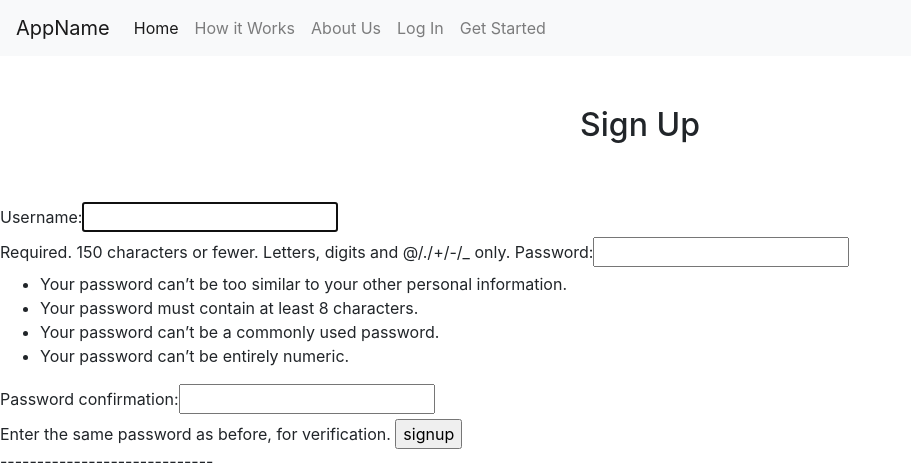
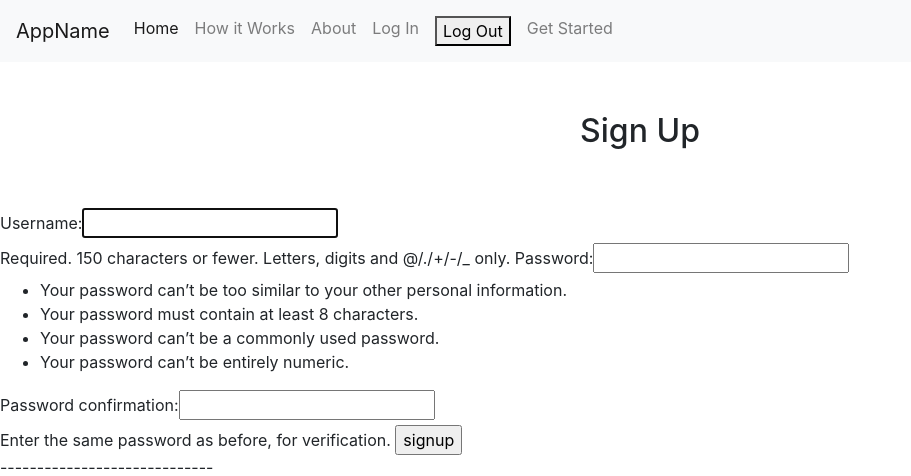
Before and after one commit to ingridavis/capstone_app, a Django app: page /accounts/ in a window 1280 px wide. Shown: the top 476 px of the page, without its empty margins (0-911 px from the left). Run offline with Django 3.2, Linux system fonts and the light colour scheme; some libraries are stand-ins or nearby versions.

Commit message:
accounts and events update

```diff
--- a/config/accounts/urls.py
+++ b/config/accounts/urls.py
@@ -9,5 +9,6 @@ urlpatterns = [
     path('', views.signup_view, name="signup"),
     # create_account function in views will be fired when someone visits this path.
     path('login', views.login_view, name="login"),
+    path('logout', views.logout_view, name="logout"),
 
 ]
--- a/config/accounts/views.py
+++ b/config/accounts/views.py
@@ -1,6 +1,6 @@
 from django.shortcuts import render, redirect
 from django.contrib.auth.forms import UserCreationForm, AuthenticationForm
-from django.contrib.auth import login
+from django.contrib.auth import login, logout
 # Create your views here.
 def signup_view(request):
     # saving info to the database then redirecting to events/index.html
@@ -29,3 +29,8 @@ def login_view(request):
     else:
         form = AuthenticationForm()
     return render(request, 'accounts/login.html', {'form':form})
+
+def logout_view(request):
+    if request.method == 'POST':
+        logout(request)
+        return redirect('accounts:signup')
--- a/config/events/templates/events/new_event.html
+++ b/config/events/templates/events/new_event.html
@@ -7,6 +7,8 @@
 
           </div>
         </div>
+
+
         <form class="login-form">
           <div class="form-group">
             <!--<label>Title</label>-->
--- a/config/events/urls.py
+++ b/config/events/urls.py
@@ -8,7 +8,8 @@ urlpatterns = [
 
     path('', views.events_home, name='list'),
     # create_account function in views will be fired when someone visits this path.
-    path('new_event', views.new_event),
+    path('new_event', views.new_event, name="new_event"),
     path('preview_event', views.preview_event),
     path('<slug:slug>/', views.event_detail, name='detail'),
+
 ]
--- a/config/events/views.py
+++ b/config/events/views.py
@@ -1,19 +1,25 @@
 from django.shortcuts import render
 from .models import Event
 from django.http import HttpResponse
+from django.contrib.auth.decorators import login_required
 
 # Create your views here.
+@login_required(login_url="/accounts/login")
 def events_home(request):
     #automatically ordering my events list from the database by date
     events = Event.objects.all().order_by('date')
     return render(request, 'events/index.html', {'events': events })
     #created dictionary to send to template
+
+@login_required(login_url="/accounts/login")
 def new_event(request):
     return render(request, "events/new_event.html")
 
+@login_required(login_url="/accounts/login")
 def preview_event(request):
     return render(request, "events/preview_event.html")
 
+@login_required(login_url="/accounts/login")
 def event_detail(request, slug):
     event = Event.objects.get(slug=slug)
     return render(request, 'events/event_detail.html', {'event':event })
--- a/config/templates/base_layout.html
+++ b/config/templates/base_layout.html
@@ -12,24 +12,39 @@
 </head>
 <body>
     <header>
-        <!--Navbar-->
+        <!--Testing Navbar with forms-->
+        <nav class="navbar navbar-expand-lg navbar-light bg-light">
+          <a class="navbar-brand" href="#">AppName</a>
+          <button class="navbar-toggler" type="button" data-toggle="collapse" data-target="#navbarNav" aria-controls="navbarNav" aria-expanded="false" aria-label="Toggle navigation">
+            <span class="navbar-toggler-icon"></span>
+          </button>
+          <div class="collapse navbar-collapse" id="navbarNav">
+            <ul class="navbar-nav">
+              <li class="nav-item active">
+                <a class="nav-link" href="#">Home <span class="sr-only">(current)</span></a>
+              </li>
+              <li class="nav-item">
+                <a class="nav-link" href="#">How it Works</a>
+              </li>
+              <li class="nav-item">
+                <a class="nav-link" href="#">About</a>
+              </li>
+              <li class="nav-item">
+                <a class="nav-link" href="#">Log In</a>
+              </li>
+              <li class="nav-item">
+                <form class="nav-link" action="{% url 'accounts:logout' %}" method="POST">
+                  {% csrf_token %}
+                  <button type="submit">Log Out</button>
+                </form>
+              </li>
+              <li class="nav-item">
+                <a class="nav-link" href="{% url 'accounts:signup' %}">Get Started</a>
+              </li>
 
-          <nav class="navbar navbar-expand-lg navbar-light bg-light">
-            <a class="navbar-brand" href="#">AppName</a>
-            <button class="navbar-toggler" type="button" data-toggle="collapse" data-target="#navbarNavAltMarkup" aria-controls="navbarNavAltMarkup" aria-expanded="false" aria-label="Toggle navigation">
-              <span class="navbar-toggler-icon"></span>
-            </button>
-            <div class="collapse navbar-collapse" id="navbarNavAltMarkup">
-              <div class="navbar-nav">
-                <a class="nav-item nav-link active" href="#">Home <span class="sr-only">(current)</span></a>
-                <a class="nav-item nav-link" href="#">How it Works</a>
-                <a class="nav-item nav-link" href="#">About Us</a>
-                <a class="nav-item nav-link right" href="#">Log In</a>
-                <a class="nav-item nav-link right" href="#">Get Started</a>
-              </div>
-            </div>
-          </nav>
-
+            </ul>
+          </div>
+        </nav>
 
         <div>
             {% block content %}
@@ -40,4 +55,7 @@
     <footer>
 
     </footer>
+    <script src="https://code.jquery.com/jquery-3.2.1.slim.min.js" integrity="sha384-KJ3o2DKtIkvYIK3UENzmM7KCkRr/rE9/Qpg6aAZGJwFDMVNA/GpGFF93hXpG5KkN" crossorigin="anonymous"></script>
+    <script src="https://cdnjs.cloudflare.com/ajax/libs/popper.js/1.12.9/umd/popper.min.js" integrity="sha384-ApNbgh9B+Y1QKtv3Rn7W3mgPxhU9K/ScQsAP7hUibX39j7fakFPskvXusvfa0b4Q" crossorigin="anonymous"></script>
+    <script src="https://maxcdn.bootstrapcdn.com/bootstrap/4.0.0/js/bootstrap.min.js" integrity="sha384-JZR6Spejh4U02d8jOt6vLEHfe/JQGiRRSQQxSfFWpi1MquVdAyjUar5+76PVCmYl" crossorigin="anonymous"></script>
 </body>
--- a/config/templates/index.html
+++ b/config/templates/index.html
@@ -10,7 +10,9 @@
       </h4>
     </div>
     <div class="main-button">
-      <button type="button" class="btn btn-primary btn-lg">Get Started</button>
+      <a href="{% url 'accounts:signup' %}">
+        <button type="button" class="btn btn-primary btn-lg">Get Started</button>
+      </a>
     </div>
   </div>
 {% endblock %}
```
Also changed, not shown: config/templates/test.html (added, +47 -0 lines), config/db.sqlite3.
